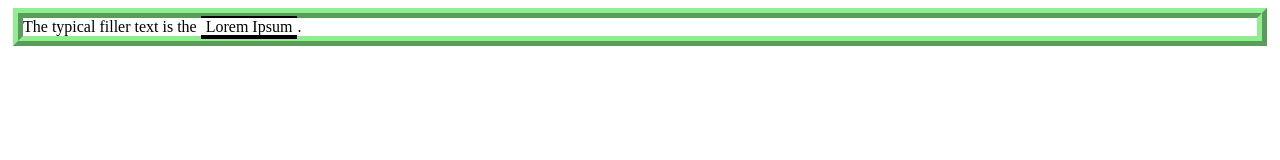
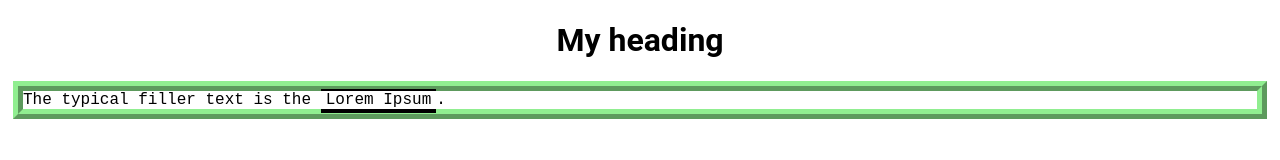
Before and after one commit to victortran1449/week5-1620, a plain HTML site: page index.html in a window 1280 px wide. Drawn offline with Linux system fonts and the light colour scheme.

Commit message:
font prac

```diff
--- a/index.html
+++ b/index.html
@@ -29,7 +29,7 @@
 <p> Ottawa is capital of Canada.</p>
 
 <p><a href="#top">Go to the top</a></p> -->
-
+    <h1>My heading</h1>
     <p class="paragraph">
       The typical filler text is the <span class="span">Lorem Ipsum</span>.
     </p>
--- a/stylesheets/stylesheet.css
+++ b/stylesheets/stylesheet.css
@@ -6,11 +6,18 @@
 }
 #london_heading {background-color: pink;} */
 .span {
-    padding: 0px 5px;
-    border-top: 2px solid black;
-    border-bottom: 4px solid black;
+  padding: 0px 5px;
+  border-top: 2px solid black;
+  border-bottom: 4px solid black;
 }
 .paragraph {
-    border: 10px ridge lightgreen;
-    margin: 5px;
+  border: 10px ridge lightgreen;
+  margin: 5px;
 }
+h1 {
+  text-align: center;
+  font-family: Roboto, sans-serif;
+}
+body {
+  font-family: "Courier New", Courier, monospace;
+}
```
